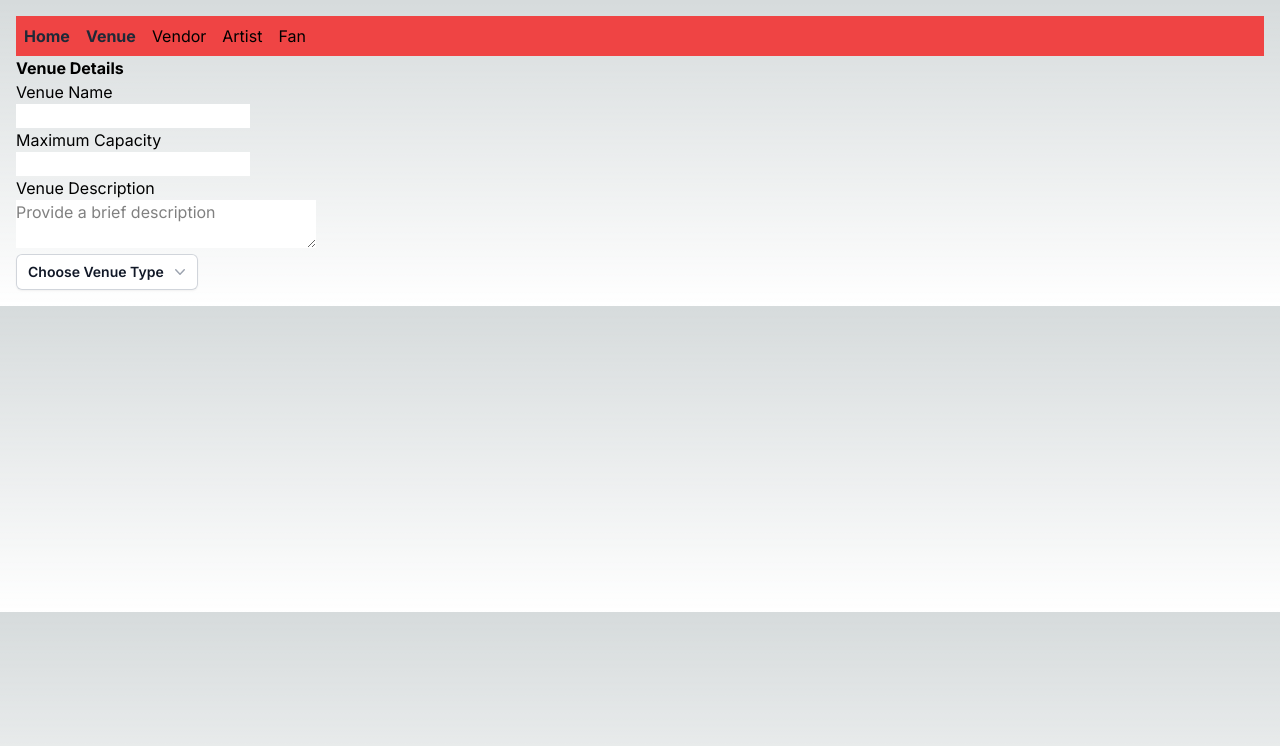
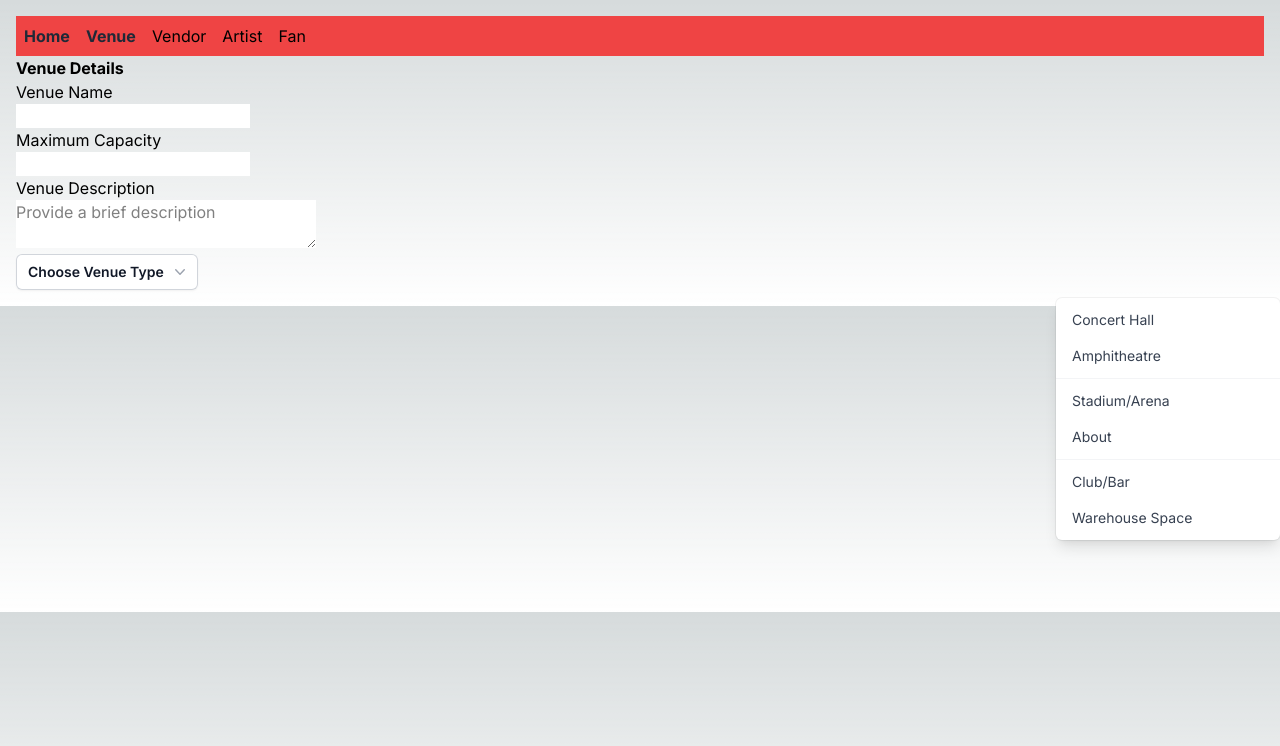
Before and after one commit to segvndo/YourBeat-TS, a Next.js app: page /users/venue/venueDetails in a window 1280 px wide. Shown: the top 746 px of the page. Built offline with nearby package versions, Linux system fonts and the light colour scheme.

Commit message:
Comment out unused code

```diff
--- a/app/users/venue/venueDetails/page.tsx
+++ b/app/users/venue/venueDetails/page.tsx
@@ -1,7 +1,7 @@
 'use client';
 import React from 'react'
 import { useTextareaSizeLogic } from '@/app/utilities/useTextareaSizeLogic';
-import { useDropdownLogic } from '@/app/utilities/useDropdownLogic';
+// import { useDropdownLogic } from '@/app/utilities/useDropdownLogic';
 
 const VenueDetails = () => {
   const {
@@ -19,25 +19,25 @@ const VenueDetails = () => {
     setIsPlaceholderVisible,
   } = useTextareaSizeLogic();
 
-  const {
-    isOpen,
-    toggleDropdown,
-    selectedOption,
-    selectOption,
-    closeDropdown,
-    dropdownRef,
-  } = useDropdownLogic();
+  // const {
+  //   isOpen,
+  //   toggleDropdown,
+  //   selectedOption,
+  //   selectOption,
+  //   closeDropdown,
+  //   dropdownRef,
+  // } = useDropdownLogic();
 
-  const venueOptions = [
-    'Concert Hall',
-    'Amphitheater',
-    'Stadium/Arena',
-    'Club/Bar',
-    'Coffeehouse/Listening Room',
-    'Warehouse Space',
-    'EDM Venue',
-    'Cabaret/Lounge',
-  ];
+  // const venueOptions = [
+  //   'Concert Hall',
+  //   'Amphitheater',
+  //   'Stadium/Arena',
+  //   'Club/Bar',
+  //   'Coffeehouse/Listening Room',
+  //   'Warehouse Space',
+  //   'EDM Venue',
+  //   'Cabaret/Lounge',
+  // ];
 
 
   return (
@@ -145,6 +145,22 @@ const VenueDetails = () => {
     </div>
   </div>
 
+  <div class="absolute right-0 z-10 mt-2 w-56 origin-top-right divide-y divide-gray-100 rounded-md bg-white shadow-lg ring-1 ring-black ring-opacity-5 focus:outline-none" role="menu" aria-orientation="vertical" aria-labelledby="menu-button" tabindex="-1">
+    <div class="py-1" role="none">
+      <a href="#" class="text-gray-700 block px-4 py-2 text-sm" role="menuitem" tabindex="-1" id="menu-item-0">Concert Hall</a>
+      <a href="#" class="text-gray-700 block px-4 py-2 text-sm" role="menuitem" tabindex="-1" id="menu-item-1">Amphitheatre</a>
+    </div>
+    <div class="py-1" role="none">
+      <a href="#" class="text-gray-700 block px-4 py-2 text-sm" role="menuitem" tabindex="-1" id="menu-item-2">Stadium/Arena</a>
+      <a href="#" class="text-gray-700 block px-4 py-2 text-sm" role="menuitem" tabindex="-1" id="menu-item-3">About</a>
+    </div>
+    <div class="py-1" role="none">
+      <a href="#" class="text-gray-700 block px-4 py-2 text-sm" role="menuitem" tabindex="-1" id="menu-item-4">Club/Bar</a>
+      <a href="#" class="text-gray-700 block px-4 py-2 text-sm" role="menuitem" tabindex="-1" id="menu-item-5">Warehouse Space</a>
+    </div>
+  </div>
+
+
     </div>
   );
 };
```
